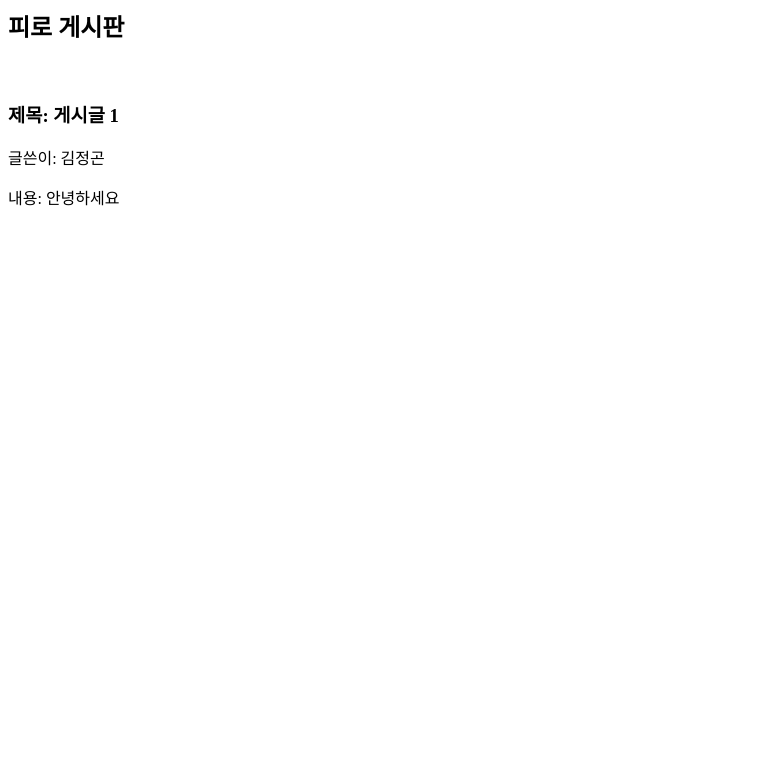
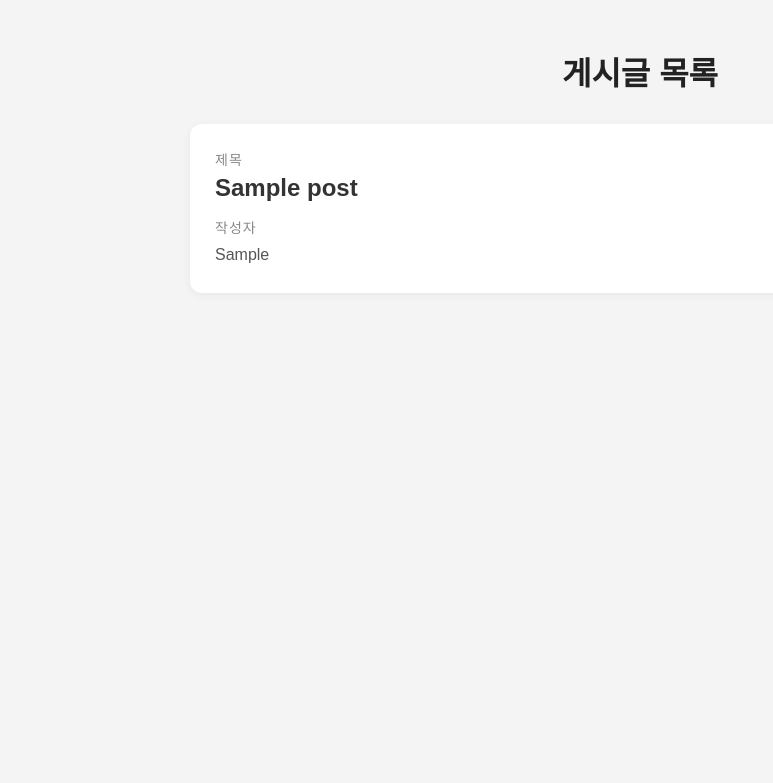
Before and after one commit to ZinYan/DjangoCRUD, a Django app: page /posts/ in a window 1280 px wide. Shown: the top 783 px of the page, without its empty margins (0-773 px from the left). Run offline with Django 5.2, Linux system fonts and the light colour scheme; tables that the repository leaves empty hold one stand-in row (values such as "Sample post").

Commit message:
Posts 목록 구현

```diff
--- a/posts/templates/posts_list.html
+++ b/posts/templates/posts_list.html
@@ -1,5 +1,73 @@
-<h2> 피로 게시판 </h2>
-</br>
-<h3> 제목: 게시글 1 </h3>
-<p> 글쓴이: 김정곤 </p>
-<p> 내용: 안녕하세요 </p>
+<!DOCTYPE html>
+<html lang="ko">
+<head>
+    <meta charset="UTF-8">
+    <title>게시글 목록</title>
+    <style>
+        body {
+            font-family: 'Arial', sans-serif;
+            background-color: #f4f4f4;
+            padding: 40px;
+        }
+        .container {
+            max-width: 900px;
+            margin: 0 auto;
+        }
+        .page-title {
+            font-size: 32px;
+            font-weight: bold;
+            color: #222;
+            margin-bottom: 30px;
+            text-align: center;
+        }
+        .post {
+            background-color: #fff;
+            border-radius: 12px;
+            padding: 25px;
+            margin-bottom: 20px;
+            box-shadow: 0 2px 10px rgba(0,0,0,0.05);
+            transition: transform 0.2s ease, box-shadow 0.2s ease;
+        }
+        .post:hover {
+            transform: translateY(-4px);
+            box-shadow: 0 6px 16px rgba(0,0,0,0.08);
+        }
+        .label {
+            font-size: 14px;
+            color: #888;
+            margin-bottom: 5px;
+            text-transform: uppercase;
+            letter-spacing: 1px;
+        }
+        .title {
+            font-size: 24px;
+            font-weight: 600;
+            margin-bottom: 15px;
+            color: #333;
+        }
+        .content {
+            font-size: 16px;
+            line-height: 1.6;
+            color: #555;
+            white-space: pre-wrap;
+        }
+    </style>
+</head>
+<body>
+    <div class="container">
+        <div class="page-title">게시글 목록</div>
+
+        {% for post in posts %}
+            <a href="/posts/{{ post.id }}" style="text-decoration: none;">
+                <div class="post">
+                    <div class="label">제목</div>
+                    <div class="title">{{ post.title }}</div>
+
+                    <div class="label">작성자</div>
+                    <div class="content">{{ post.user }}</div>
+                </div>
+            </a>
+        {% endfor %}
+    </div>
+</body>
+</html>
--- a/posts/views.py
+++ b/posts/views.py
@@ -1,7 +1,11 @@
 from django.shortcuts import render
 
 # Create your views here.
-from django.shortcuts import HttpResponse,render
+from .models import Post
 
-def posts_list(request):
-    return render(request,'posts_list.html')
+def posts_list(request, *args, **kwargs) :
+  posts = Post.objects.all()
+  context = {
+    "posts" : posts
+  }
+  return render(request, "posts_list.html", context)
```
